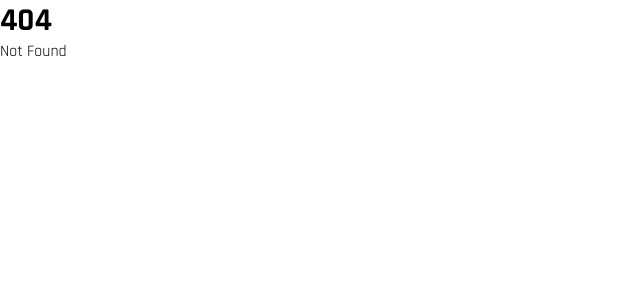
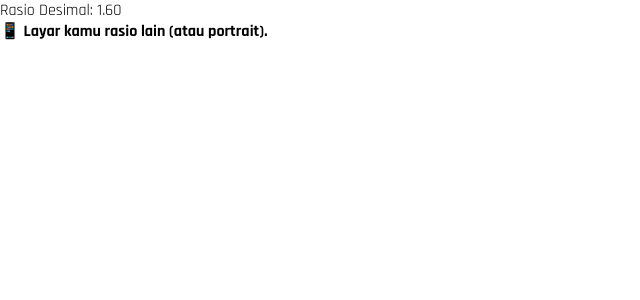
Before and after one commit to fauzan-rizky/fauzanrizkyn-portofolio, a SvelteKit app: page /screen in a window 1280 px wide. Before the commit this address had no page. Shown: the top 300 px of the page, without its empty margins (0-640 px from the left). Built offline with nearby package versions, Linux system fonts and the light colour scheme.

Commit message:
Added screen detector

```diff
--- /dev/null
+++ b/src/routes/screen/+page.svelte
@@ -0,0 +1,30 @@
+<script>
+  // 1. Inisialisasi state awal dengan $state()
+  let innerWidth = $state(0);
+  let innerHeight = $state(0);
+
+  // 2. Gunakan $derived() sebagai pengganti $:
+  let ratio = $derived(innerWidth / innerHeight);
+  let isUltrawide = $derived(ratio >= 2.3);
+  let isSixteenNine = $derived(ratio >= 1.7 && ratio < 1.8);
+</script>
+
+<svelte:window bind:innerWidth bind:innerHeight />
+
+<div>
+  <p>Rasio Desimal: {ratio.toFixed(2)}</p>
+
+  {#if isUltrawide}
+    <p class="status ultrawide">🖥️ Layar kamu Ultra-Wide!</p>
+  {:else if isSixteenNine}
+    <p class="status normal">📺 Layar kamu Standar 16:9.</p>
+  {:else}
+    <p class="status">📱 Layar kamu rasio lain (atau portrait).</p>
+  {/if}
+</div>
+
+<style>
+  .status { font-weight: bold; }
+  .ultrawide { color: purple; }
+  .normal { color: green; }
+</style>
```
